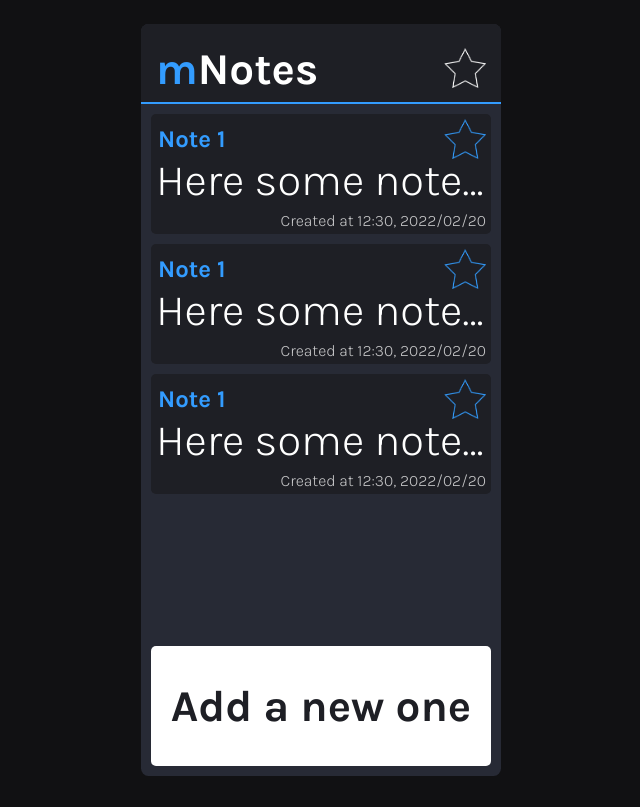
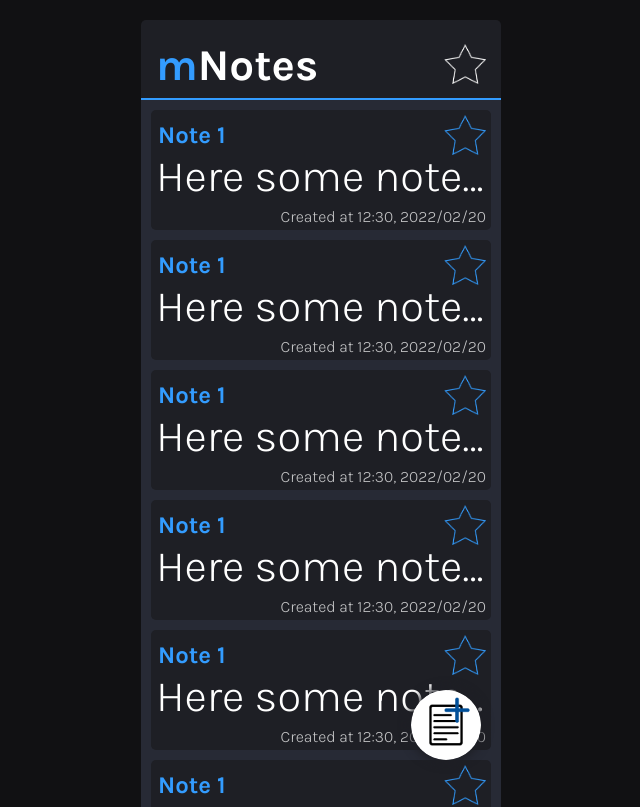
Before and after one commit to alisariyer/mnotes, a React (Create React App) app: page / in a window 1280 px wide. Shown: the top 807 px of the page, without its empty margins (319-959 px from the left). Built offline with nearby package versions, Linux system fonts and the light colour scheme.

Commit message:
1. Change layout and container class position 2. Add a cover class to hide top area to avoid to seen when scrolling 3. Change button to add note image and add a box-shadow effect 4. Change header position to fixed and z-index value to be on top of the cover and note content

```diff
--- a/src/App.js
+++ b/src/App.js
@@ -5,12 +5,13 @@ import Footer from "./components/Footer";
 
 export default function App() {
   return (
-    <div className="container">
+    <>
+      <div className="cover"></div>
       <Header />
-      <div className="main-content">
+      <div className="container">
         <Body />
         <Footer />
       </div>
-    </div>
+    </>
   );
 }
--- a/src/components/Body.js
+++ b/src/components/Body.js
@@ -7,6 +7,9 @@ export default function Body() {
             <Note />
             <Note />
             <Note />
+            <Note />
+            <Note /><Note />
+            <Note />
         </main>
     )
 }
--- a/src/components/Footer.js
+++ b/src/components/Footer.js
@@ -3,7 +3,7 @@ import React from "react";
 export default function Footer() {
     return (
         <footer class="footer">
-            <button type="button">Add a new one</button>
+            <img class="button" src="./images/add.png" alt="add button" />
         </footer>
     )
 }
--- a/src/css/base.css
+++ b/src/css/base.css
@@ -8,7 +8,7 @@
   --rem: 1rem;
 
   /* colors */
-  --clr-black: 231 6% 7%;
+  --clr-bg: 231 6% 7%;
   --clr-dark: 231 11% 13%;
   --clr-light-dark: 227 15% 18%;
   --clr-blue: 209 100% 60%;
@@ -17,6 +17,7 @@
   /* font-sizes */
   --fs-small: calc(var(--rem) * 1.6);
   --fs-medium: calc(var(--rem) * 2.4);
+  --fs-normal: calc(var(--rem) * 3.6);
   --fs-large: calc(var(--rem) * 4.4);
 
   /* font-weights */
@@ -86,7 +87,7 @@ select {
 body {
   font-family: "Karla", sans-serif;
   font-size: var(--fs-large);
-  background-color: hsl(var(--clr-black));
+  background-color: hsl(var(--clr-bg));
   color: hsl(var(--clr-white));
   line-height: 1;
   min-height: 100vh;
@@ -101,14 +102,13 @@ body {
 /* ************************************************ */
 
 .container {
-  display: flex;
-  flex-direction: column;
   margin-block: calc(var(--rem) * 2);
   min-height: 94vh;
   width: calc(var(--rem) * 36);
   background-color: hsl(var(--clr-light-dark));
   border-radius: calc(var(--rem) * 0.75);
-  overflow: hidden;
+  overflow: hidden;  position: relative;
+  z-index: 0;
 }
 
 .sr-only {
--- a/src/css/custom.css
+++ b/src/css/custom.css
@@ -2,26 +2,34 @@
 /* custom styles                                    */
 /* ************************************************ */
 
-/* main content is used to push button to end of the content */
+/* to hide top area when scrolling */
 
-.main-content {
-    flex-grow: 1;
-    display: flex;
-    flex-direction: column;
-    justify-content: space-between;
+.cover {
+    position: fixed;
+    top: 0;
+    left: 0;
+    width: 100%;
+    /* total of container margin-top and .header height */
+    height: calc(var(--rem) * 10);
+    background-color: hsl( var(--clr-bg));
+    z-index: 1000;
 }
 
 /* Heading of application */
 
 .header {
-    width: 100%;
+    width: calc(var(--rem) * 36);
     height: calc( var(--rem) * 8);
+    margin-top: calc( var(--rem) * 2);
     padding: calc( var(--rem)) calc( var(--rem) * 1.5);
-    background-color: hsl( var(--clr-dark));
+    position: fixed;
+    z-index: 2000;
     display: flex;
     justify-content: space-between;
     align-items: flex-end;
     border-bottom: 2px solid hsl( var(--clr-blue) );
+    border-radius: var(--br) var(--br) 0 0;
+    background-color: hsl( var(--clr-dark));
 }
 
 .header > h1 {
@@ -47,7 +55,7 @@ h1 > span {
 /* main content styling of appliation including notes */
 
 main {
-    padding: calc( var(--rem));
+    padding: calc( var(--rem) * 9) calc( var(--rem)) 0;
 }
 
 .card {
@@ -96,22 +104,16 @@ main {
     margin: calc( var(--rem));
 }
 
-.footer button{
-    width: 100%;
-    height: calc( var(--rem) * 12);
-    border-radius: var(--br);
-    color: hsl( var(--clr-dark));
-    background-color: hsl( var(--clr-white));
-    border: none;
-    font-weight: var(--fw-bold);
+.button {
+    position: fixed;
+    bottom: calc( var(--rem) * 4);
+    left: calc(50% + calc(var(--rem) * 9));
+    width: calc( var(--rem) * 7);
+    border-radius: 50%;
+    box-shadow: 0 0 10px 3px hsl( var(--clr-dark));
     cursor: pointer;
 }
 
-.footer button:hover,
-.footer button:focus {
-    color: hsl( var(--clr-black) / .5);
+.button:hover {
+    box-shadow: 10px 10px 0px 0px hsl( var(--clr-dark));
 }
-
-.footer button:active {
-    color: hsl( var(--clr-blue));
-}
```
Also changed, not shown: public/images/add.png (added).
